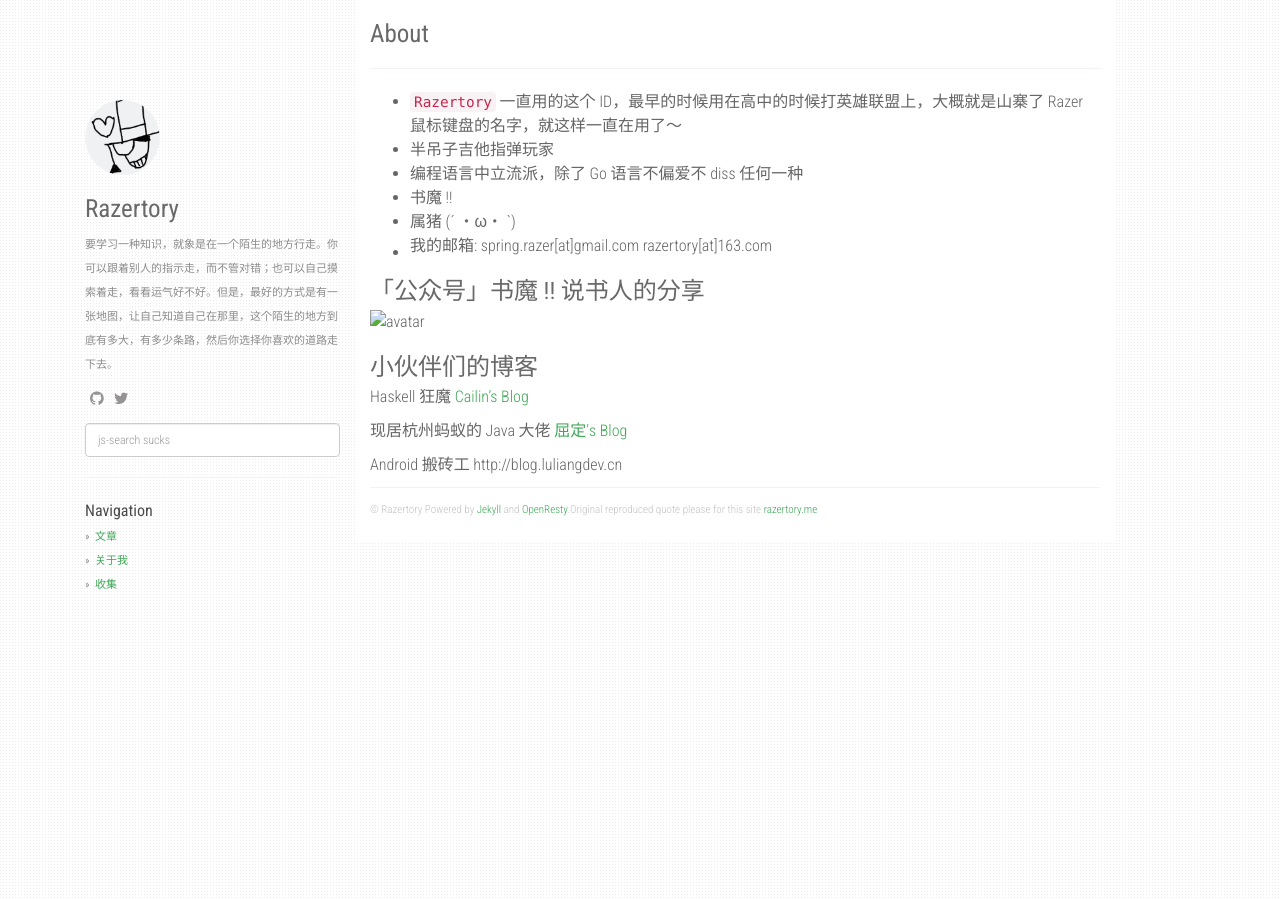
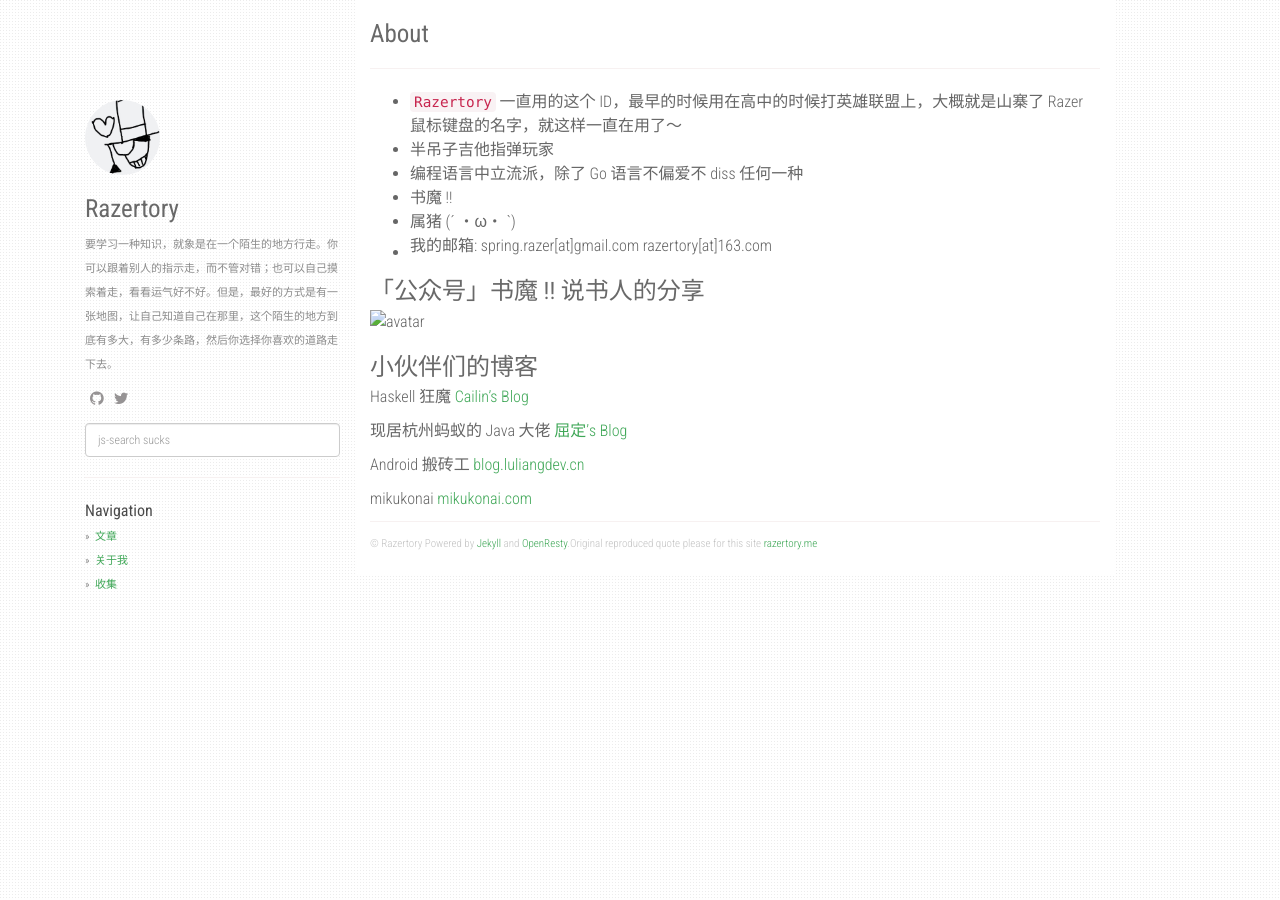
Before and after one commit to razertory/razertory.github.io, a Jekyll site: the page built from about.md, in a window 1280 px wide. Built offline with Jekyll 4.4.1, drawn with Linux system fonts in a browser that asks for light colours; nearby versions of some CDN libraries.

Commit message:
Update about.md

```diff
--- a/about.md
+++ b/about.md
@@ -20,4 +20,6 @@ Haskell 狂魔 [Cailin's Blog](https://oshmkufa2010.github.io/)
 
 现居杭州蚂蚁的 Java 大佬 [屈定's Blog](https://mrdear.cn/)
 
-Android 搬砖工 http://blog.luliangdev.cn
+Android 搬砖工 [blog.luliangdev.cn](http://blog.luliangdev.cn)
+
+mikukonai [mikukonai.com](https://mikukonai.com)
```
